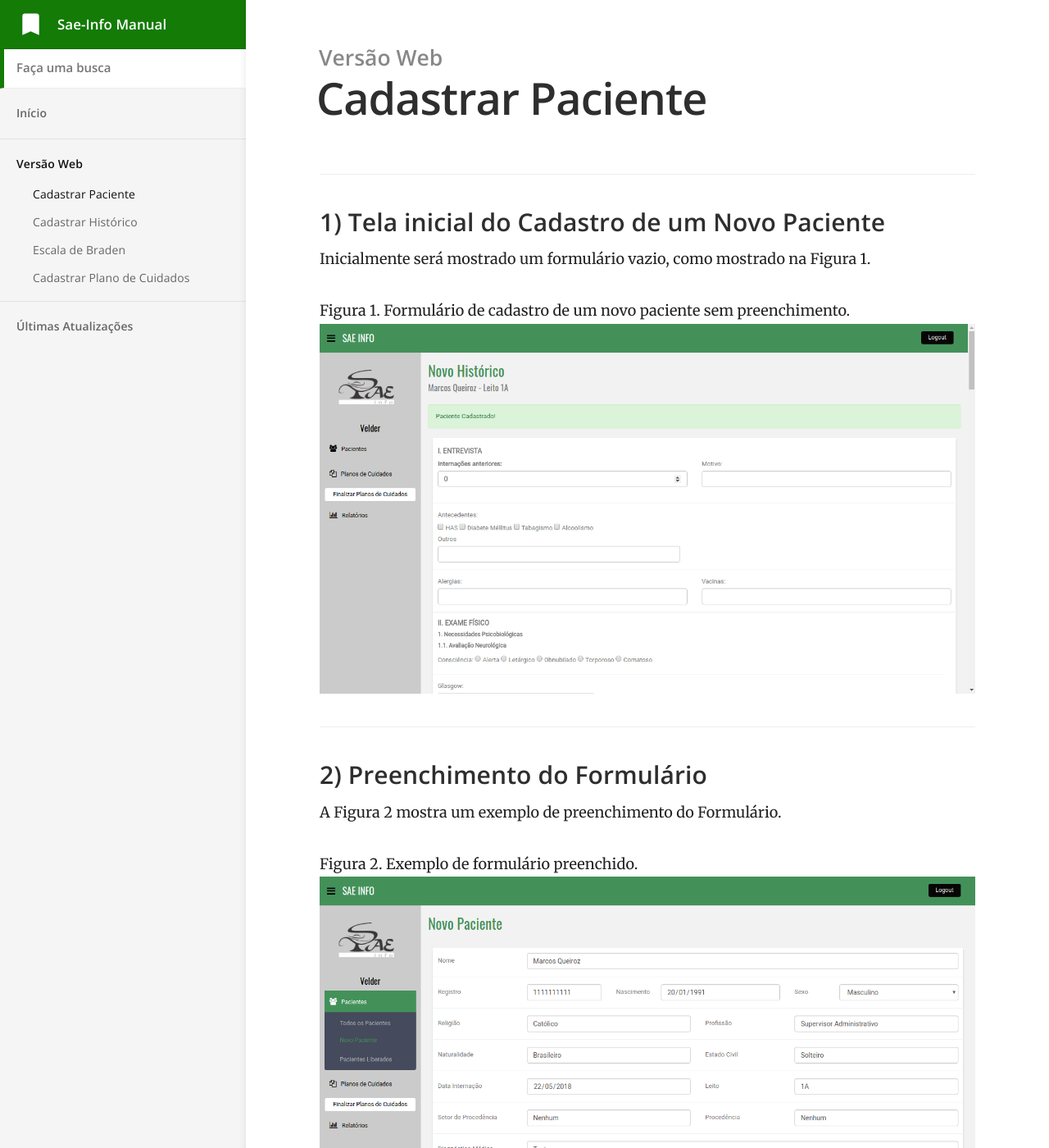
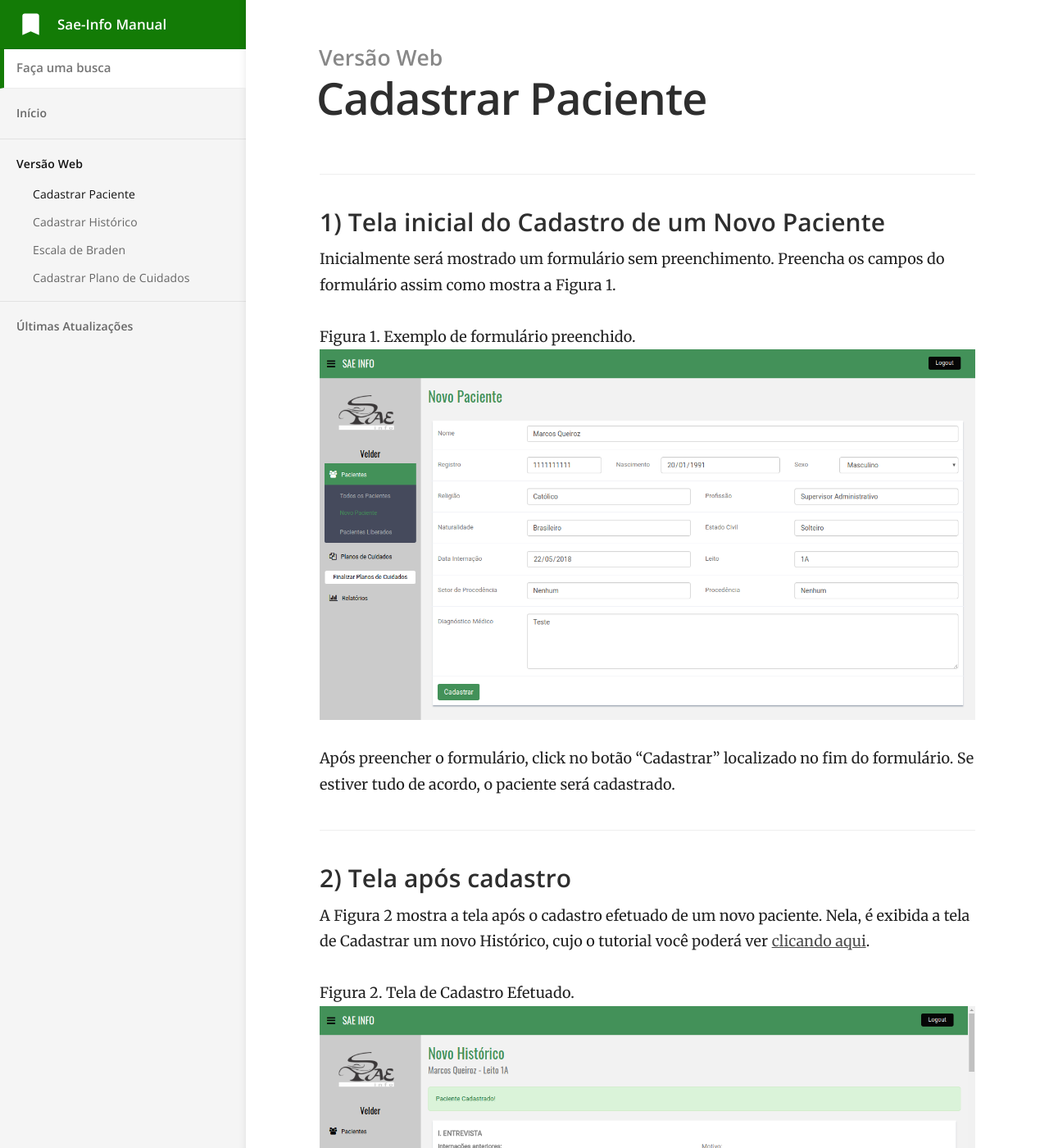
Before and after one commit to vldsoar/saeinfo-manual, a Jekyll site: the page built from _docs/web/cadastrar-paciente.md, in a window 1280 px wide and 1400 px high. Shown: the whole window at 82% size. Built offline with Jekyll 4.4.1, drawn with Linux system fonts in a browser that asks for light colours.

Commit message:
corrigiu tutorial de cadastrar paciente

```diff
--- a/_docs/web/cadastrar-paciente.md
+++ b/_docs/web/cadastrar-paciente.md
@@ -7,15 +7,17 @@ order: 1
 <!-- {% include localVideo.html id='1EC8BnjJMon-vqy-UhLKk9sf_oukZzEbP' %} -->
 
 ### 1) Tela inicial do Cadastro de um Novo Paciente
-Inicialmente será mostrado um formulário vazio, como mostrado na Figura 1.
+Inicialmente será mostrado um formulário sem preenchimento. Preencha os campos do formulário assim como mostra a Figura 1.
 
-Figura 1. Formulário de cadastro de um novo paciente sem preenchimento.
+Figura 1. Exemplo de formulário preenchido.
 ![]({{ site.baseurl }}/images/sae/paciente/novo_paciente.png){:class="img-center"}
 
-### 2) Preenchimento do Formulário
-A Figura 2 mostra um exemplo de preenchimento do Formulário.
+Após preencher o formulário, click no botão "Cadastrar" localizado no fim do formulário. Se estiver tudo de acordo, o paciente será cadastrado.
 
-Figura 2. Exemplo de formulário preenchido.
-![]({{ site.baseurl }}/images/sae/paciente/cad_pacient_finalizado.png){:class="img-center"}
+### 2) Tela após cadastro
+A Figura 2 mostra a tela após o cadastro efetuado de um novo paciente. Nela, é exibida a tela de Cadastrar um novo Histórico, cujo o tutorial você poderá ver [clicando aqui]({{ site.baseurl }}{% link _docs/web/cadastrar-historico.md %}).
 
-Após preencher o formulário, click no botão "Cadastrar" localizado no fim do formulário. Se estiver tudo de acordo, o paciente será cadastrado.
+
+
+Figura 2. Tela de Cadastro Efetuado.
+![]({{ site.baseurl }}/images/sae/paciente/cad_paciente_finalizado.png){:class="img-center"}
```
Also changed, not shown: _docs/web/plano-de-cuidados.md (+1 -1 lines), images/sae/paciente/cad_pacient_finalizado.png (deleted), images/sae/paciente/cad_paciente_finalizado.png (added), images/sae/paciente/novo_paciente.png.
